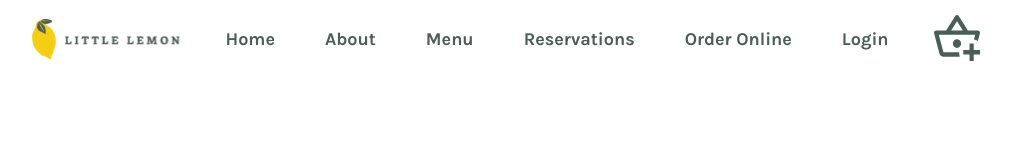
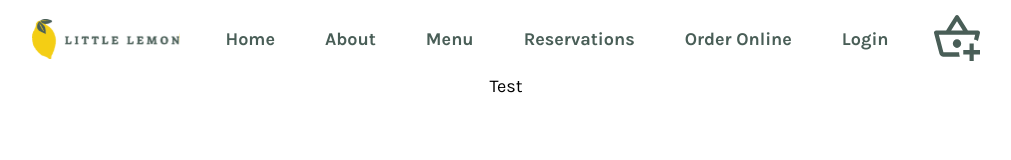
Before and after one commit to Molnar-Zoltan/little-lemon-reserve-a-table, a React (Vite) app: page / in a window 1280 px wide. Shown: the top 160 px of the page, without its empty margins (134-1145 px from the left). Built offline with nearby package versions, Linux system fonts and the light colour scheme.

Commit message:
Add fixed positioning to navbar for sticky behavior

```diff
--- a/src/App.jsx
+++ b/src/App.jsx
@@ -6,10 +6,12 @@ import './assets/fonts/fonts.css';
 
 function App() {
 
+  const [headerHeight, setHeaderHeight] = useState(0);
+
   return (
     <>
-      <Header />
-      <Main />
+      <Header setHeaderHeight={setHeaderHeight} />
+      <Main headerHeight={headerHeight}/>
       <Footer />
     </>
   )
--- a/src/components/Header/Header.css
+++ b/src/components/Header/Header.css
@@ -16,6 +16,10 @@
 
 .header {
     background-color: var(--color-background);
+    height: clamp(6rem, 10vh, 7.5rem);
+    position: fixed;
+    z-index: 999;
+    width: 100%;
 }
 
 .hidden {
--- a/src/components/Header/Header.jsx
+++ b/src/components/Header/Header.jsx
@@ -1,4 +1,4 @@
-import { useState } from 'react';
+import { useState, useRef, useEffect } from 'react';
 import Logo from '../../assets/icons/Logo.svg';
 import Basket from '../../assets/icons/Basket.svg';
 import Nav from '../Nav/Nav';
@@ -6,15 +6,23 @@ import NavMobile from '../NavMobile/NavMobile';
 import HamburgerButton from '../HamburgerButton/HamburgerButton';
 import './Header.css';
 
-const Header = () => {
+const Header = ({setHeaderHeight}) => {
 
+    const headerRef = useRef(null);
     const [isMenuOpen, setIsMenuOpen] = useState(false); // State to manage the mobile menu open/close
+
+
+    useEffect(() => {
+        if (headerRef.current) {
+            setHeaderHeight(headerRef.current.offsetHeight);
+        }
+    }, [setHeaderHeight]);
 
 
 
     return (
         <>
-            <header className='header'>
+            <header ref={headerRef} className='header'>
                 <div className='header-container'>
                     <div className='hidden mobile hamburger-icon'>
                         <HamburgerButton isMenuOpen={isMenuOpen} setIsMenuOpen={setIsMenuOpen} />
@@ -30,7 +38,6 @@ const Header = () => {
                     <NavMobile />
                 </div>
             </header>
-
         </>
     );
 }
--- a/src/components/Main/Main.css
+++ b/src/components/Main/Main.css
@@ -3,7 +3,7 @@
     display: flex;
     flex-direction: column;
     align-items: center;
-    justify-content: center;
-    min-height: calc(100vh - 6.5rem);
+    justify-content: flex-start;
     background-color: var(--color-secondary-three);
+    min-height: 100vh;
 }
--- a/src/components/Main/Main.jsx
+++ b/src/components/Main/Main.jsx
@@ -1,8 +1,13 @@
 import './Main.css';
 
-const Main = () => {
+const Main = ({headerHeight}) => {
+
+
+
     return (
-        <main className="main">
+        <main className="main" style={{ paddingTop: `${headerHeight}px` }}>
+
+            <p>Test</p>
 
         </main>
     );
```
